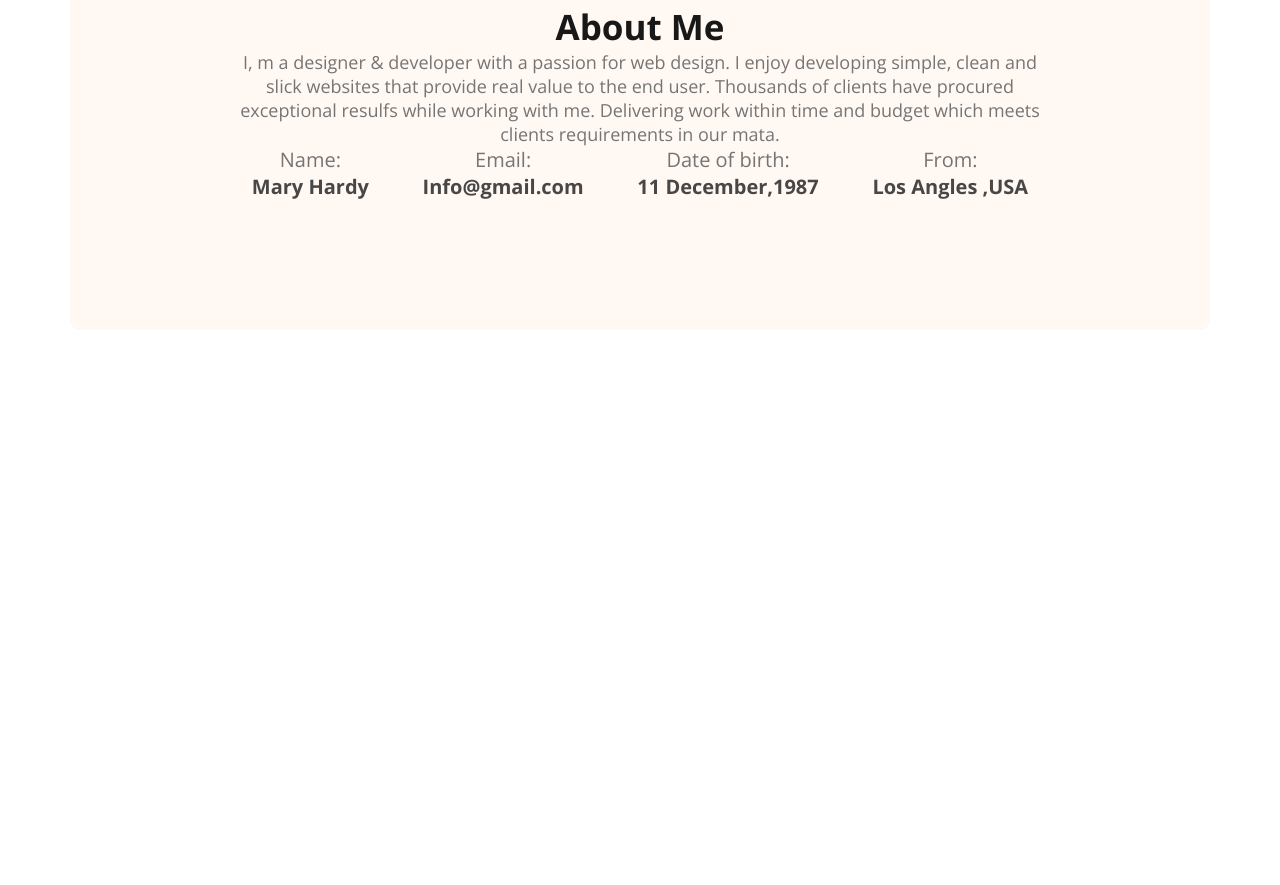
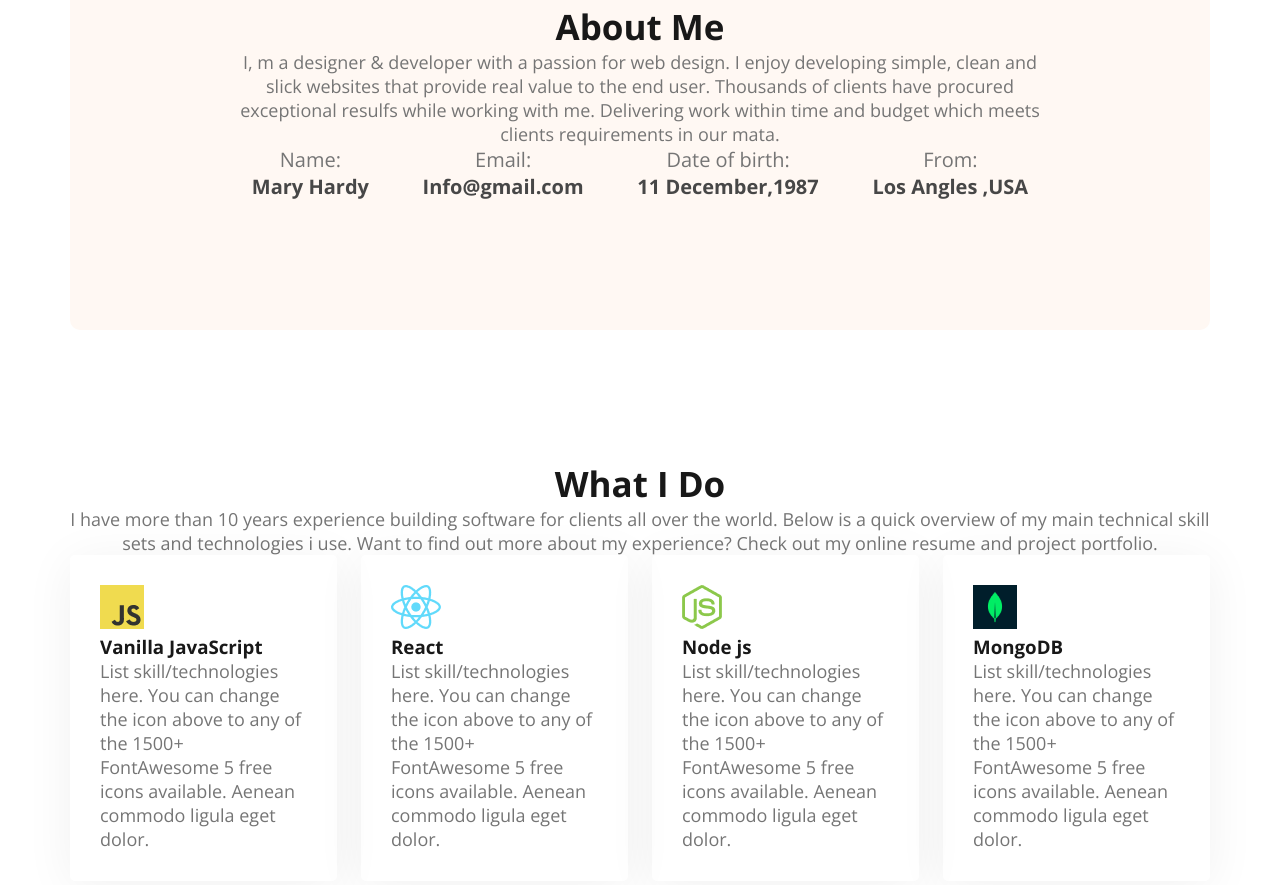
Before and after one commit to Soroneka/Developer-portfolio, a plain HTML site: page styles/index.html in a window 1280 px wide. Shown: the part 1097-1982 px from the top of the page. Before the commit the page ends 1427 px from the top, so only its background shows below. Drawn offline with nearby package versions, Linux system fonts and the light colour scheme.

Commit message:
added the sections and about what i do

```diff
--- a/styles/index.html
+++ b/styles/index.html
@@ -75,6 +75,55 @@
 
 
         </section>
+        <!-- What i do start -->
+         <section class="skils">
+            <h3 class="section-title text-center">What I Do</h3>
+            <p class="dark-3 text-center">I have more than 10 years experience building software for clients all over the world. Below is a quick overview of my main technical skill sets and technologies i use. Want to find out more about my experience? Check out my online resume and project portfolio.</p>
+
+
+            <div class="skils-container">
+                <div class="skil">
+                    <img src="/images/icons/js.png" alt="">
+                    <h3 class="dark-1">Vanilla JavaScript</h3>
+                    <p class="dark-3 skill-description">List skill/technologies here. You can change the icon above to any of the 1500+ FontAwesome 5 free icons available. Aenean commodo ligula eget dolor.</p>
+
+                </div>
+                <div class="skil">
+                    <img src="/images/icons/react.png" alt="">
+                    <h3 class="dark-1">React</h3>
+                    <p class="dark-3 skill-description">List skill/technologies here. You can change the icon above to any of the 1500+ FontAwesome 5 free icons available. Aenean commodo ligula eget dolor.</p>
+
+                </div>
+                <div class="skil">
+                    <img src="/images/icons/nodejs.png" alt="">
+                    <h3 class="dark-1">Node js</h3>
+                    <p class="dark-3 skill-description">List skill/technologies here. You can change the icon above to any of the 1500+ FontAwesome 5 free icons available. Aenean commodo ligula eget dolor.</p>
+
+                </div>
+                <div class="skil">
+                    <img src="/images/icons/mongo.png" alt="">
+                    <h3 class="dark-1">MongoDB</h3>
+                    <p class="dark-3 skill-description">List skill/technologies here. You can change the icon above to any of the 1500+ FontAwesome 5 free icons available. Aenean commodo ligula eget dolor.</p>
+
+                </div>
+
+
+
+
+
+            </div>
+
+
+
+
+
+         </section>
+
+
+
+
+
+
 
     </main>
 
--- a/styles/style.css
+++ b/styles/style.css
@@ -33,6 +33,9 @@
 }
 .second-bg{
     background-color: #FFF8F3;
+}
+.text-center{
+    text-align: center;
 }
 
 /* header style */
@@ -125,12 +128,13 @@
     font-size: 18px;
 
 }
+
 .about{
     border-radius: 10px;
     padding: 130px 155px;
     text-align: center;
 
-    margin-top: 130px;
+
 }
 .Ques{
     font-size: 20px;
@@ -151,3 +155,19 @@
     margin: 0px auto;
 
 }
+main section{
+    margin-top: 130px;
+    margin-bottom: 130px;
+
+}
+
+/* what i do */
+.skils-container{
+    display: flex;
+    gap: 24px;
+}
+.skil{
+    padding: 30px;
+    box-shadow: 0px 6px 50px 0px rgba(0, 0, 0, 0.06);
+    border-radius: 5px;
+}
```
